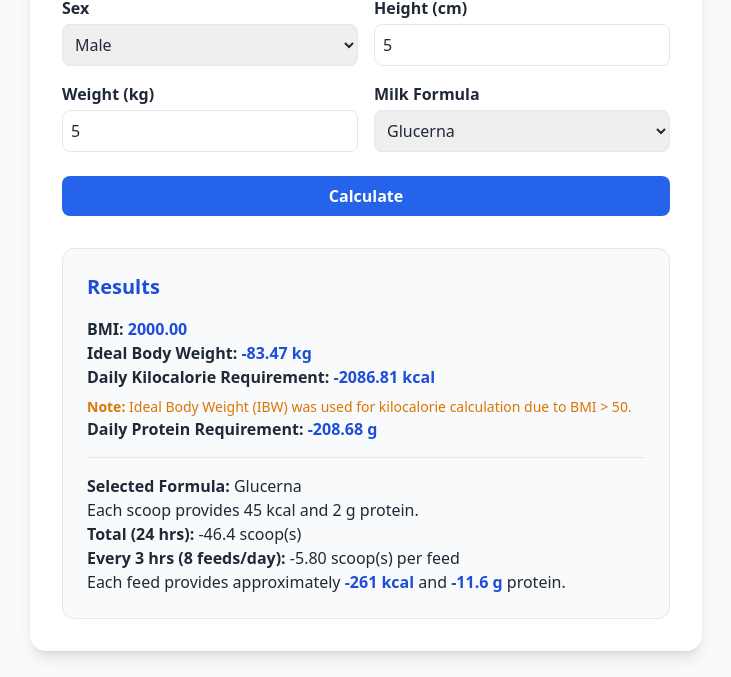
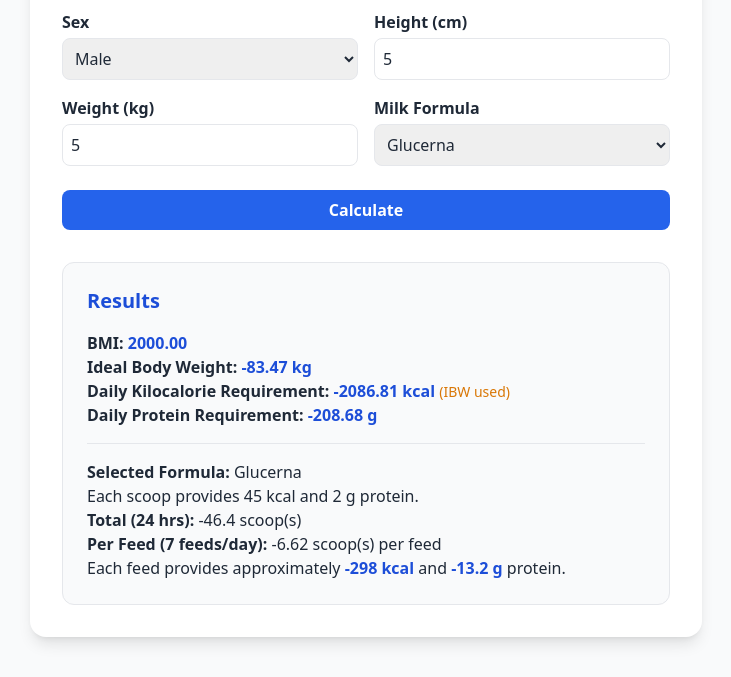
Before and after one commit to retep1991/Nutricalc, a plain HTML site: page index.html in a window 1280 px wide. Both pictures are taken after typing "5", "5" into the empty fields and a click on the button "Calculate". Shown: the part 123-800 px from the top of the page, without its empty margins (274-1005 px from the left). Drawn offline with nearby package versions, Linux system fonts and the light colour scheme.

Commit message:
Update index.html

```diff
--- a/index.html
+++ b/index.html
@@ -110,17 +110,19 @@
 
       const milk = milkOptions[milkChoice];
       const perUnitKcal = milk.kcal;
+
+      // Divide into 7 feeds per day
       const totalUnits = kcal / perUnitKcal;
-      const perFeedUnits = totalUnits / 8;
+      const perFeedUnits = totalUnits / 7;
 
       // Volume calculation for bottle-based formulas
       let volumeText = "";
       if (milkChoice === "Novasource Renal" || milkChoice === "Nephro") {
         const totalMl = totalUnits * milk.volume;
-        const perFeedMl = totalMl / 8;
+        const perFeedMl = totalMl / 7;
         volumeText = `
           <p><strong>Total Volume (24 hrs):</strong> ${totalMl.toFixed(0)} mL</p>
-          <p><strong>Per Feed (every 3 hrs):</strong> ${perFeedMl.toFixed(0)} mL</p>
+          <p><strong>Per Feed (7 feeds/day):</strong> ${perFeedMl.toFixed(0)} mL</p>
         `;
       }
 
@@ -130,22 +132,23 @@
       const result = document.getElementById("result");
       result.classList.remove("hidden");
 
-      const ibwNote = usedIBW
-        ? `<p class="text-sm text-amber-600 mt-2"><strong>Note:</strong> Ideal Body Weight (IBW) was used for kilocalorie calculation due to BMI > 50.</p>`
-        : "";
+      const ibwText = usedIBW
+        ? `<span class="text-amber-600 text-sm">(IBW used)</span>`
+        : `<span class="text-green-600 text-sm">(Actual weight used)</span>`;
 
       result.innerHTML = `
         <h2 class="text-xl font-bold text-blue-700 mb-4">Results</h2>
         <p><strong>BMI:</strong> <span class="text-blue-700 font-semibold">${bmi.toFixed(2)}</span></p>
         <p><strong>Ideal Body Weight:</strong> <span class="text-blue-700 font-semibold">${ibw.toFixed(2)} kg</span></p>
-        <p><strong>Daily Kilocalorie Requirement:</strong> <span class="text-blue-700 font-semibold">${kcal.toFixed(2)} kcal</span></p>
-        ${ibwNote}
-        <p><strong>Daily Protein Requirement:</strong> <span class="text-blue-700 font-semibold">${protein.toFixed(2)} g</span></p>
+        <p><strong>Daily Kilocalorie Requirement:</strong>
+          <span class="text-blue-700 font-semibold">${kcal.toFixed(2)} kcal</span> ${ibwText}</p>
+        <p><strong>Daily Protein Requirement:</strong>
+          <span class="text-blue-700 font-semibold">${protein.toFixed(2)} g</span></p>
         <hr class="my-4">
         <p><strong>Selected Formula:</strong> ${milkChoice}</p>
         <p>Each ${milk.unit} provides ${milk.kcal} kcal and ${milk.protein} g protein.</p>
         <p><strong>Total (24 hrs):</strong> ${totalUnits.toFixed(1)} ${milk.unit}(s)</p>
-        <p><strong>Every 3 hrs (8 feeds/day):</strong> ${perFeedUnits.toFixed(2)} ${milk.unit}(s) per feed</p>
+        <p><strong>Per Feed (7 feeds/day):</strong> ${perFeedUnits.toFixed(2)} ${milk.unit}(s) per feed</p>
         ${volumeText}
         <p>Each feed provides approximately
           <span class="font-semibold text-blue-700">${kcalFeed.toFixed(0)} kcal</span> and
```
